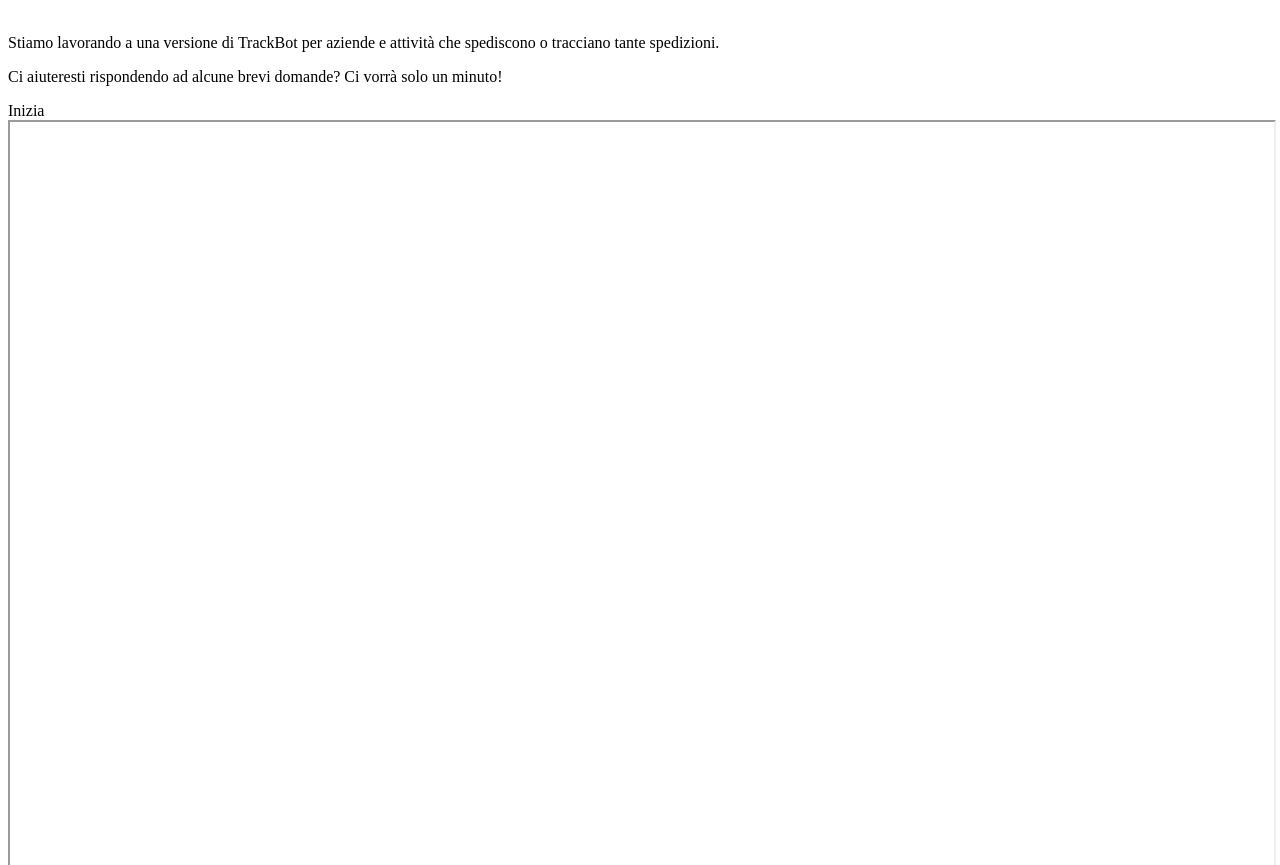
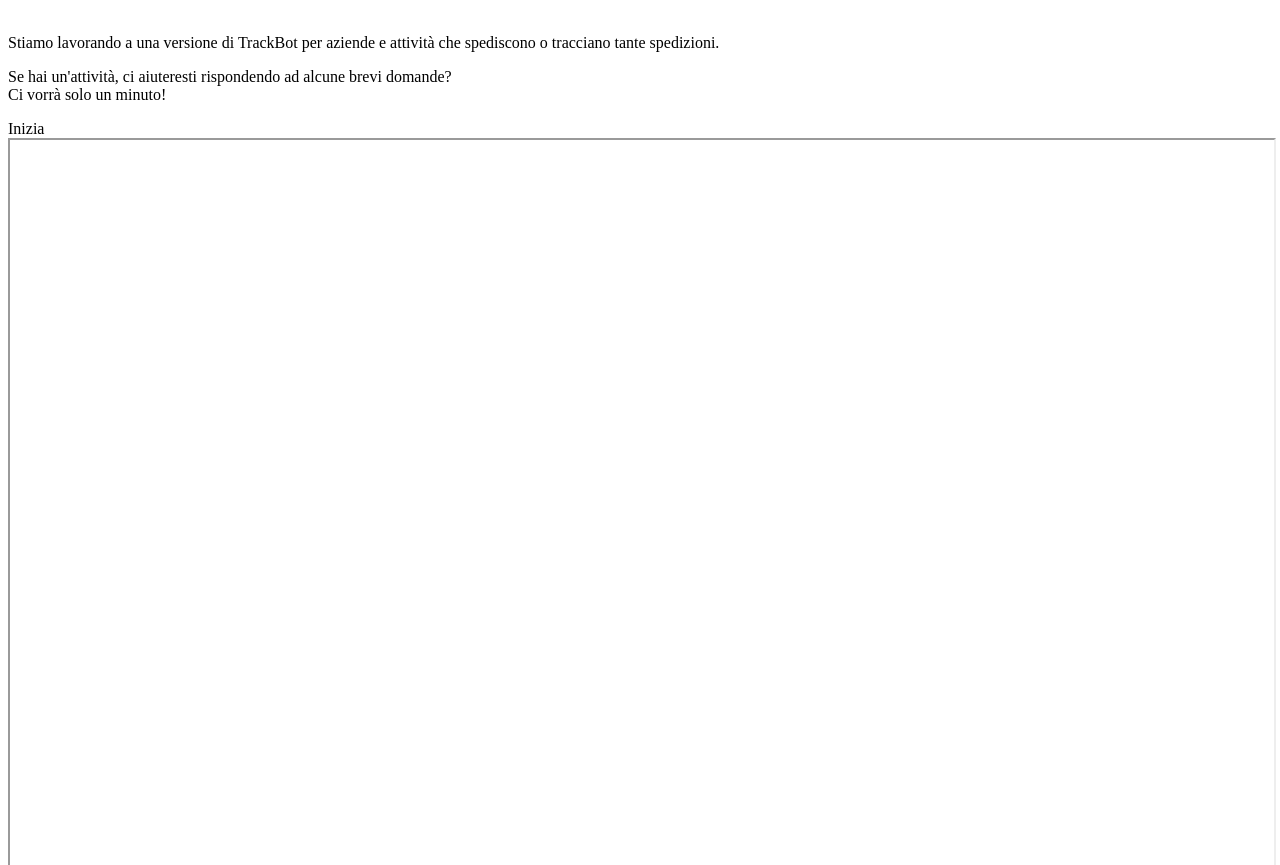
Before and after one commit to trackbotpro/tbp-website, a plain HTML site: page index.html in a window 1280 px wide. Shown: the part 1644-2509 px from the top of the page. Drawn offline with Linux system fonts and the light colour scheme; a script that the page names is missing.

Commit message:
Deploying to gh-pages from @ trackbotpro/website@aeaba2999324cb8bffc19000b303a9dcb7a8d59c 🚀

```diff
--- a/index.html
+++ b/index.html
@@ -1,5 +1,5 @@
-<!doctype html><html lang="it"><head><meta charset="utf-8"><title>TrackBot Pro</title><meta name="viewport" content="width=device-width, initial-scale=1"><meta name="description" content="La piattaforma business per tracciare le spedizioni"><link rel="stylesheet" href="/index.2f0116c6.css"><script src="/index.94c7fc48.js" type="module"></script><link rel="icon" href="/favicon.636a5541.svg"></head><body> <div class="container mx-auto"> <header class="mt-24"> <img src="/logo.257b23c3.svg" alt="TrackBot Pro" class="max-w-sm mx-auto w-8/12"> <h2 class="font-bold mt-10 px-8 text-2xl text-center text-tbp"> La piattaforma business per tracciare le spedizioni </h2> </header> <main class="mb-20 mt-20"> <div class="bg-azzurrino duration-200 max-w-[500px] md:px-16 mx-auto px-8 py-10 rounded-3xl transition-opacity w-10/12" id="box"> <img src="/poll.660c436f.svg" alt class="mb-8 mx-auto w-16"> <p class="font-semibold text-center text-lg"> Stiamo lavorando a una versione di TrackBot per aziende e attività che spediscono o tracciano tante spedizioni. </p> <p class="font-semibold mt-5 text-center text-lg"> Ci aiuteresti rispondendo ad alcune brevi domande? Ci vorrà solo un minuto! </p> <a class="bg-tbp block cursor-pointer duration-200 font-bold hover:scale-105 mt-8 mx-auto px-7 py-3 rounded-full text-white text-xl transition-transform w-fit" _="on click
+<!doctype html><html lang="it"><head><meta charset="utf-8"><title>TrackBot Pro</title><meta name="viewport" content="width=device-width, initial-scale=1"><meta name="description" content="La piattaforma business per tracciare le spedizioni"><link rel="stylesheet" href="/index.2f0116c6.css"><script src="/index.94c7fc48.js" type="module"></script><link rel="icon" href="/favicon.636a5541.svg"></head><body> <div class="container mx-auto"> <header class="mt-24"> <img src="/logo.257b23c3.svg" alt="TrackBot Pro" class="max-w-sm mx-auto w-8/12"> <h2 class="font-bold mt-10 px-8 text-2xl text-center text-tbp"> La piattaforma business per tracciare le spedizioni </h2> </header> <main class="mb-20 mt-20"> <div class="bg-azzurrino duration-200 max-w-[500px] md:px-16 mx-auto px-8 py-10 rounded-3xl transition-opacity w-10/12" id="box"> <img src="/poll.660c436f.svg" alt class="mb-8 mx-auto w-16"> <p class="font-semibold text-center text-lg"> Stiamo lavorando a una versione di TrackBot per aziende e attività che spediscono o tracciano tante spedizioni. </p> <p class="font-semibold mt-5 text-center text-lg"> Se hai un'attività, ci aiuteresti rispondendo ad alcune brevi domande?<br>Ci vorrà solo un minuto! </p> <a class="bg-tbp block cursor-pointer duration-200 font-bold hover:scale-105 mt-8 mx-auto px-7 py-3 rounded-full text-white text-xl transition-transform w-fit" _="on click
                 set #box's *opacity to 0
                 settle
                 toggle .hidden on #box
-                toggle .hidden on #poll"> Inizia </a> </div> <iframe id="poll" data-tally-src="https://tally.so/embed/w8zNXo?hideTitle=1&transparentBackground=1&dynamicHeight=1" loading="lazy" width="100%" height="1800" class="border-none hidden"></iframe> </main> <footer class="mb-20 mt-20 text-center text-neutral-500 text-sm"> TrackBot Pro - <a href="mailto:info@trackbotpro.it">info@trackbotpro.it</a> </footer> <script src="https://tally.so/widgets/embed.js"></script> <script>Tally.loadEmbeds();</script> </div> </body></html>
+                toggle .hidden on #poll"> Inizia </a> </div> <iframe id="poll" class="border-none hidden" data-tally-src="https://tally.so/embed/w8zNXo?hideTitle=1&transparentBackground=1&dynamicHeight=1" loading="lazy" width="100%" height="1800"></iframe> </main> <footer class="mb-20 mt-20 text-center text-neutral-500 text-sm"> TrackBot Pro - <a href="mailto:info@trackbotpro.it">info@trackbotpro.it</a> </footer> <script src="https://tally.so/widgets/embed.js"></script> <script>Tally.loadEmbeds();</script> </div> </body></html>
```
